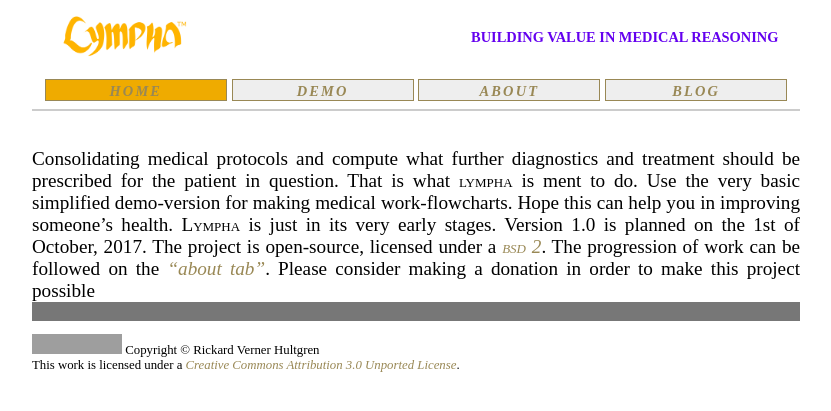
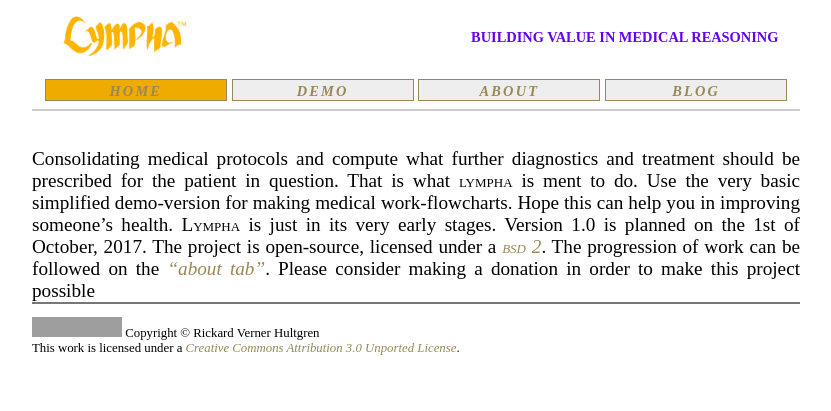
Before and after one commit to RickardHultgren/LYMPHA, a Jekyll site: the page built from index.md, in a window 1280 px wide. Shown: the top 411 px of the page, without its empty margins (224-1055 px from the left). Built offline with Jekyll 4.4.1, drawn with Linux system fonts in a browser that asks for light colours; some web fonts are replaced; our own code applies the rules of GitHub Pages for plain Markdown files; grey boxes are pictures that could not be loaded.

Commit message:
Update footer.html

```diff
--- a/_includes/footer.html
+++ b/_includes/footer.html
@@ -1,4 +1,4 @@
 </p></p>
-<div id="footer" style="border-top:1.5em solid #777777;padding:1em 0em 0em 0em;float:left;>
+<div id="footer" style="border-top:0.2em solid #777777;padding:1em 0em 0em 0em;float:left; margin=top:1.5em;>
 	<a class="linking" rel="license" href="http://creativecommons.org/licenses/by/3.0/"><img alt="Creative Commons License" style="border-width:0" src="http://i.creativecommons.org/l/by/3.0/80x15.png" /></a> Copyright &copy; Rickard Verner Hultgren<br>This work is licensed under a <a rel="license" class="linking" href="http://creativecommons.org/licenses/by/3.0/">Creative Commons Attribution 3.0 Unported License</a>.
 </div>
```
